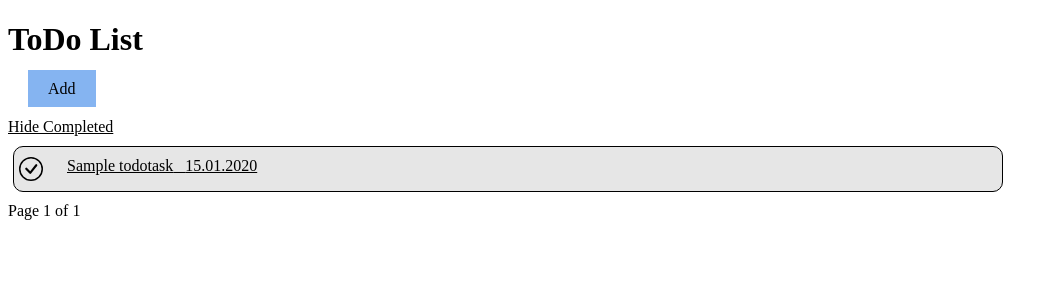
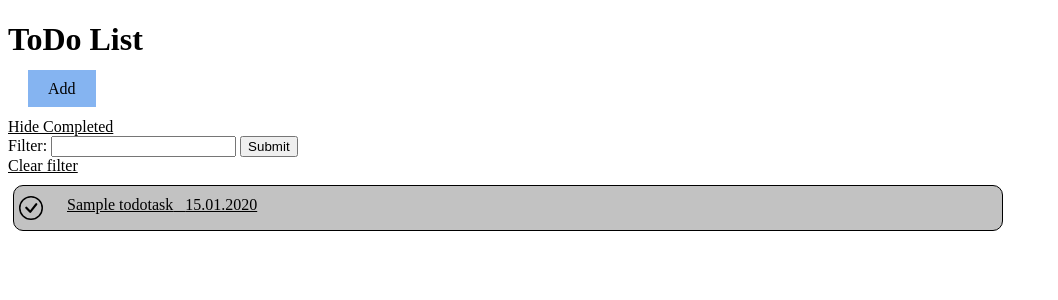
Before and after one commit to danielkurek/todoListDjango, a Django app: page /todo/?showCompleted=true in a window 1280 px wide. Shown: the top 300 px of the page, without its empty margins (0-1058 px from the left). Run offline with Django 3.2, Linux system fonts and the light colour scheme; tables that the repository leaves empty hold one stand-in row (values such as "Sample post").

Commit message:
Added filtering for titles

```diff
--- a/todoList/templates/todoList/taskList.html
+++ b/todoList/templates/todoList/taskList.html
@@ -1,7 +1,16 @@
 {% extends 'todoList/main.html' %}
 {% load static %}
 {% block content %}
-<a href="?showCompleted={% if showCompleted %}false{% else %}true{% endif %}">{% if showCompleted == False %}Show Completed{% else %}Hide Completed{% endif %}
+<a href="?showCompleted={% if showCompleted %}false{% else %}true{% endif %}{{queryParam}}">{% if showCompleted == False %}Show Completed{% else %}Hide Completed{% endif %}</a>
+<form action="" method="GET">
+    <label for="query">Filter: </label>
+    <input type="text" name="q" id="query" value="{{queryParam|cut:"&q="}}">
+    {% if showCompleted %}
+        <input type="hidden" name="showCompleted" value="true">
+    {% endif %}
+    <input type="submit">
+</form>
+<a href="?{{showCompletedParam|cut:"&"}}">Clear filter</a>
 <ul class="task_list">
     {% for task in page %}
     <li class="task {%if task.completed %}completed{%endif%}">
@@ -22,17 +31,19 @@
     {% endfor %}
 </ul>
 
+{% if page.paginator.num_pages > 1 %}
 <span class="page-links">
     {% if page.has_previous %}
-        <a href="?page=1{{showCompletedParam}}">&laquo; first</a>
-        <a href="?page={{page.previous_page_number}}{{showCompletedParam}}">previous</a>
+        <a href="?page=1{{showCompletedParam}}{{queryParam}}">&laquo; first</a>
+        <a href="?page={{page.previous_page_number}}{{showCompletedParam}}{{queryParam}}">previous</a>
     {% endif %}
     <span class="current">
         Page {{page.number}} of {{page.paginator.num_pages}}
     </span>
     {% if page.has_next %}
-        <a href="?page={{page.next_page_number}}{{showCompletedParam}}">next</a>
-        <a href="?page={{page.paginator.num_pages}}{{showCompletedParam}}">last &raquo;</a>
+        <a href="?page={{page.next_page_number}}{{showCompletedParam}}{{queryParam}}">next</a>
+        <a href="?page={{page.paginator.num_pages}}{{showCompletedParam}}{{queryParam}}">last &raquo;</a>
     {% endif %}
 </span>
+{% endif %}
 {% endblock content %}
--- a/todoList/views.py
+++ b/todoList/views.py
@@ -13,18 +13,23 @@ def index(request):
     else:
         showCompleted = False
 
+    filterQuery = request.GET.get("q", "")
+
     tasks = ToDoTask.objects
     if showCompleted == False:
         tasks = tasks.filter(completed=False)
+    if filterQuery != "":
+        tasks = tasks.filter(task_title__icontains=filterQuery)
     tasks = tasks.order_by('completed','-create_date')
 
-    paginator = Paginator(tasks, 15, orphans=5)
+    paginator = Paginator(tasks, 15, orphans=3)
     pageNumber = request.GET.get("page")
     page = paginator.get_page(pageNumber)
     return render(request, 'todoList/taskList.html',
       {
         'showCompleted': showCompleted,
         'showCompletedParam': "&showCompleted=true" if showCompleted else "",
+        'queryParam': "&q=" + filterQuery if filterQuery != "" else "",
         'page': page
       })
 
```
